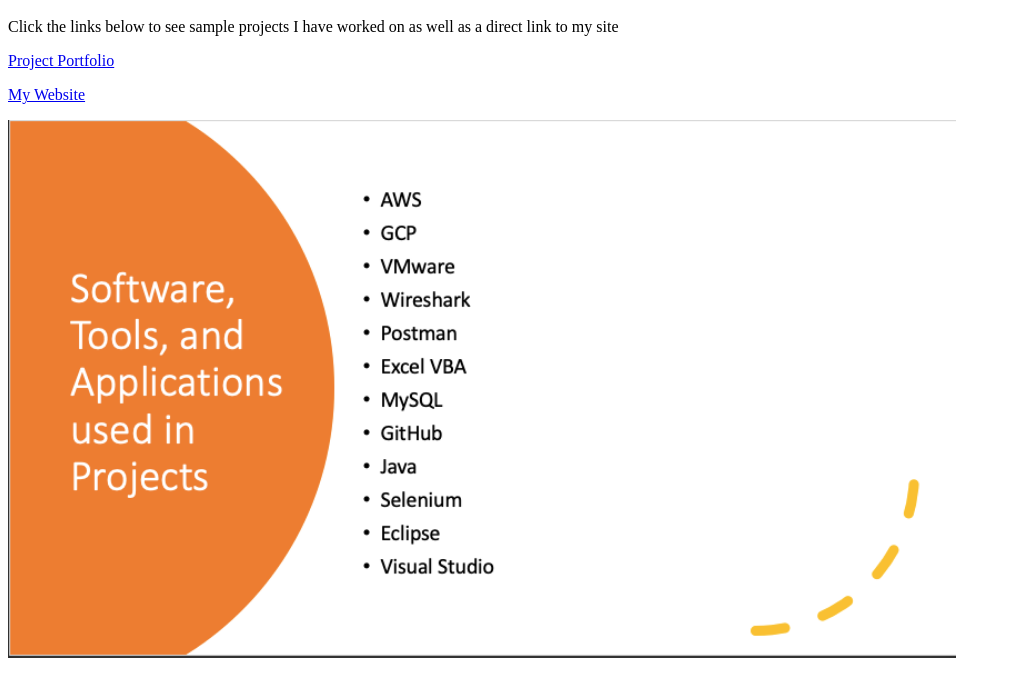
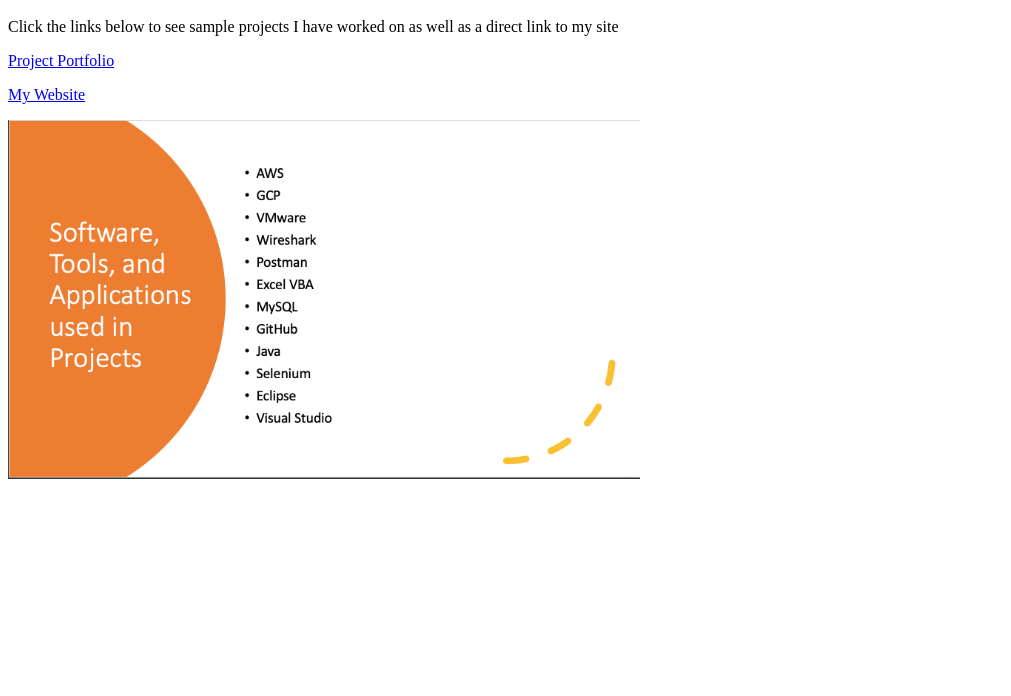
Before and after one commit to appractice42/my-site, a plain HTML site: page index.html in a window 1280 px wide. Shown: the part 48-744 px from the top of the page, without its empty margins (0-1011 px from the left). Drawn offline with Linux system fonts and the light colour scheme.

Commit message:
Update style.css

```diff
--- a/style.css
+++ b/style.css
@@ -3,4 +3,4 @@ h1{
 
 }
 
-img {width:75%;}
+img {width:50%;}
```
